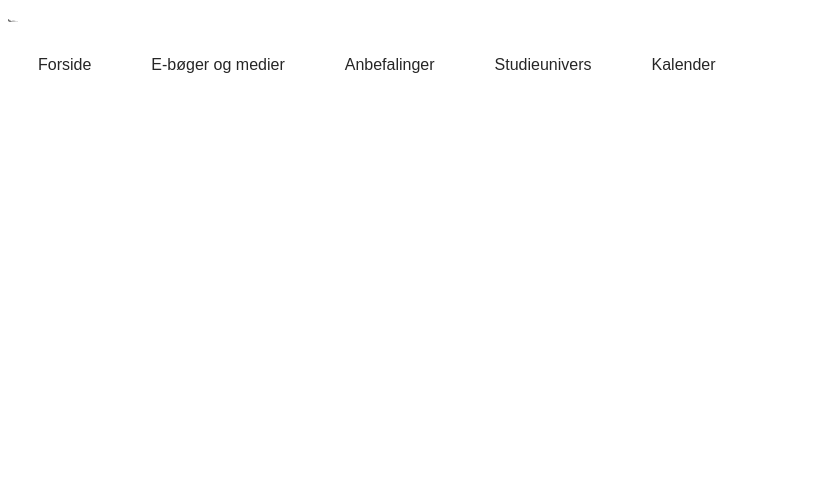
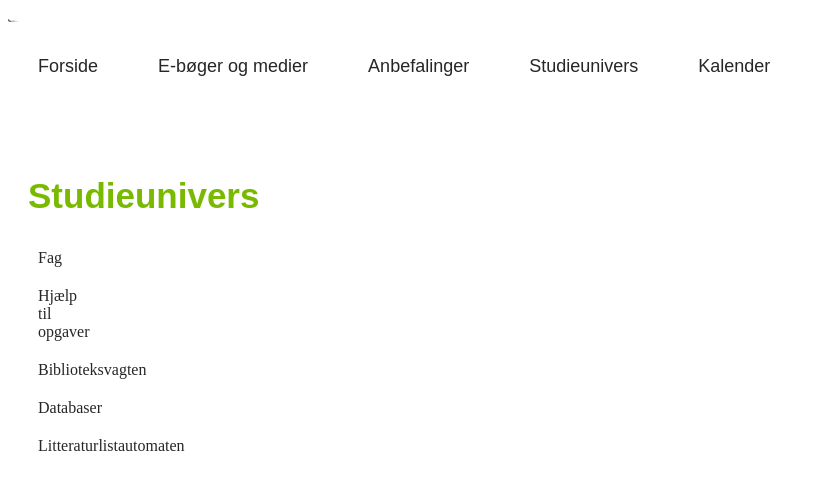
Before and after one commit to annelethin/koegebib, a plain HTML site: page index.html in a window 1280 px wide. Shown: the whole page, without its empty margins (0-825 px from the left). Drawn offline with Linux system fonts and the light colour scheme; files whose address does not match are found by name.

Commit message:
har tilføjet vertikal nav

```diff
--- a/index.html
+++ b/index.html
@@ -10,8 +10,9 @@
 <body>
     <img class="bib" src="logo.png" alt="koegebib" >
 
-
-    <nav>
+ <!-- horisontal navigationsbar-->
+<div>
+    <nav class="topnav">
         <ul>
             <li><a href="#forside">Forside</a></li>
             <li><a href="#e-bøger og medier">E-bøger og medier</a></li>
@@ -21,6 +22,30 @@
         </ul>
     </nav>
 
+</div>
+
+ <!-- vertikal navigationsbar-->
+
+<div class="sidenav">
+    <h1>Studieunivers</h1>
+
+    <nav>
+        <ul>
+            <li><a href="#fag">Fag</a></li>
+            <li><a href="#hjælp til opgaver">Hjælp til opgaver</a></li>
+            <li><a href="#Biblioteksvagten">Biblioteksvagten</a></li>
+            <li><a href="#Databaser">Databaser</a></li>
+            <li><a href="#Litteraturlistautomaten">Litteraturlistautomaten</a></li>
+        </ul>
+
+    </nav>
+
+</div>
+
+<footer>
+
+</footer>
+
 </body>
 
 </html>
--- a/style.css
+++ b/style.css
@@ -3,27 +3,71 @@ width: 10px;
 height: auto;
 }
 
-ul {
+h1 { font-family: Arial, Helvetica, sans-serif;
+    font-size: 35px;
+    color:#79ba00;
+    text-align: left;
+    padding-top: 50px;
+    border: 30px;
+    margin-top: 100px;
+    padding-left: 20px;
+}
+
+  /* styling for horisontal navigation */
+
+.topnav ul {
 list-style-type: none;
 margin: 0;
 padding: 0;
 }
 
-li {
+.topnav li {
 display: inline;
 float: left;
 }
 
-a {
+.topnav a {
 display: block;
 padding: 30px;
 background-color: #fff;
 font-family: sans-serif;
 color: #262626;
 text-decoration: none;
+font-size: 18px;
 }
 
-  /* Change the link color to #111 (black) on hover */
-li a:hover {
+.topnav li a:hover {
     color: #79ba00;
 }
+
+ /* styling for vertikal navigation */
+
+.sidenav{
+    display: block;
+}
+
+.sidenav ul {
+    list-style-type: none;
+    margin: 0;
+    padding: 0;
+    width: 60px;
+}
+
+.sidenav  li {
+    background-color: #ffff;
+    margin-left: 20px;
+}
+
+.sidenav a {
+    text-decoration: none;
+    width: 40px;
+    color: #262626;
+    padding: 10px;
+    border: 5px;
+    display: block;
+
+}
+
+.sidenav li a:hover {
+    color: #79ba00;
+}
```
